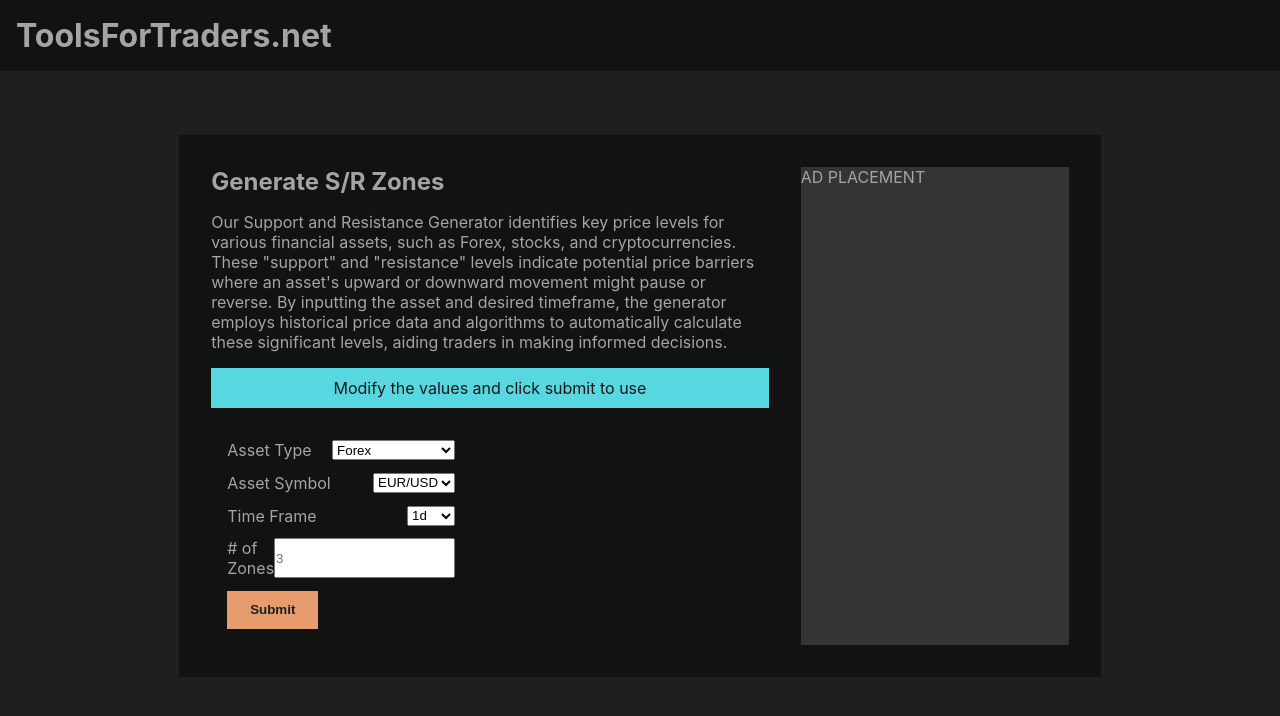
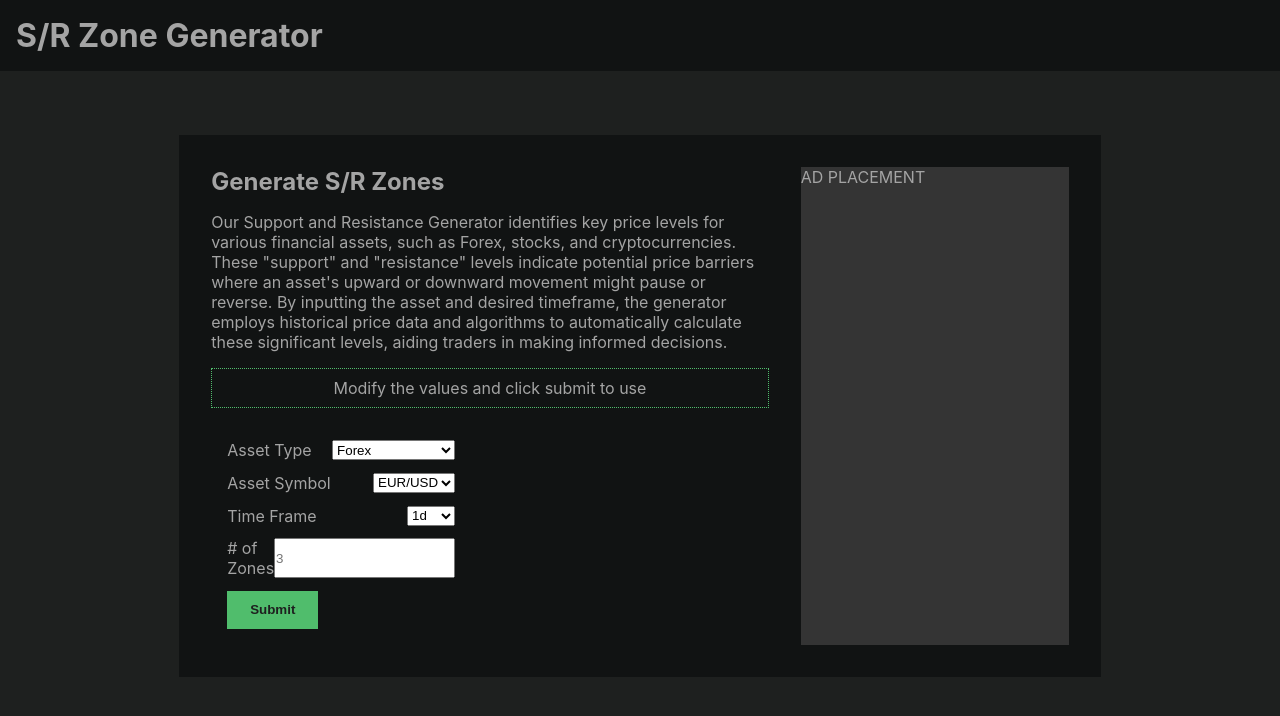
Before and after one commit to migijc/support-resistance-app, a React (Create React App) app in the folder frontend/: page / in a window 1280 px wide. Shown: the top 716 px of the page. Built offline with nearby package versions, Linux system fonts and the light colour scheme.

Commit message:
Minor color change

```diff
--- a/frontend/src/App.js
+++ b/frontend/src/App.js
@@ -56,7 +56,7 @@ function App() {
 
   return (
     <div className="App">
-      <Header children={[<h1>ToolsForTraders.net</h1>,]} />
+      <Header children={[<h1>S/R Zone Generator</h1>,]} />
       <PageContent children={[<div className="tool-container">
         <h2>Generate S/R Zones</h2>
         <p>Our Support and Resistance Generator identifies key price levels for various financial assets,
--- a/frontend/src/index.css
+++ b/frontend/src/index.css
@@ -81,18 +81,17 @@ form > div{
 }
 
 .instruction-message{
-  background-color:#57d7e0;
-
+  border:.1rem dotted #50bd6c;
   width: 100%;
   min-height: 2.5rem;
-  color: #171717;
+  /* color: #171717; */
   display: flex;
   justify-content: center;
   align-items: center;
 }
 
 .tool-form-submit{
-  background-color: #e79c6d;
+  background-color: #50bd6c;
   padding: .7rem;
   width: 40%;
   color:#1e201f;
--- a/frontend/src/pageColors.json
+++ b/frontend/src/pageColors.json
@@ -1,7 +1,6 @@
 {
     "background":"#1e201f",
-    "buttons1":"#98e5dd",
-    "buttons2":"#eeb48f",
+    "buttons1":"#50bd6c",
     "pageGreen":"#1f8159",
     "pageYellow":"#c79f44",
     "pageRed":"#b34954",
```
